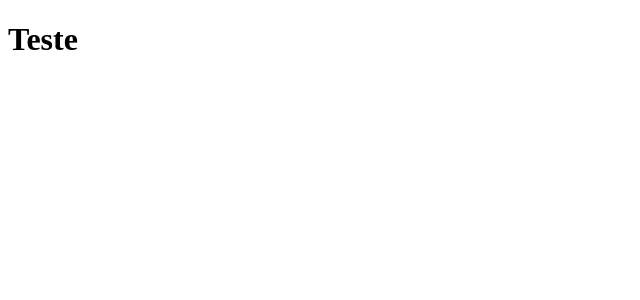
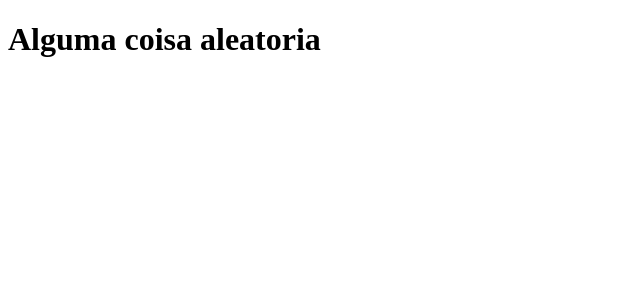
Before and after one commit to Zattrus/clone-tabnews, a Next.js app: page / in a window 1280 px wide. Shown: the top 300 px of the page, without its empty margins (0-640 px from the left). Built offline with nearby package versions, Linux system fonts and the light colour scheme.

Commit message:
add pagina inicial

```diff
--- a/pages/index.js
+++ b/pages/index.js
@@ -1,3 +1,3 @@
 export default function Home() {
-  return <h1> Teste </h1>
+    return <h1> Alguma coisa aleatoria </h1>
 }
```
